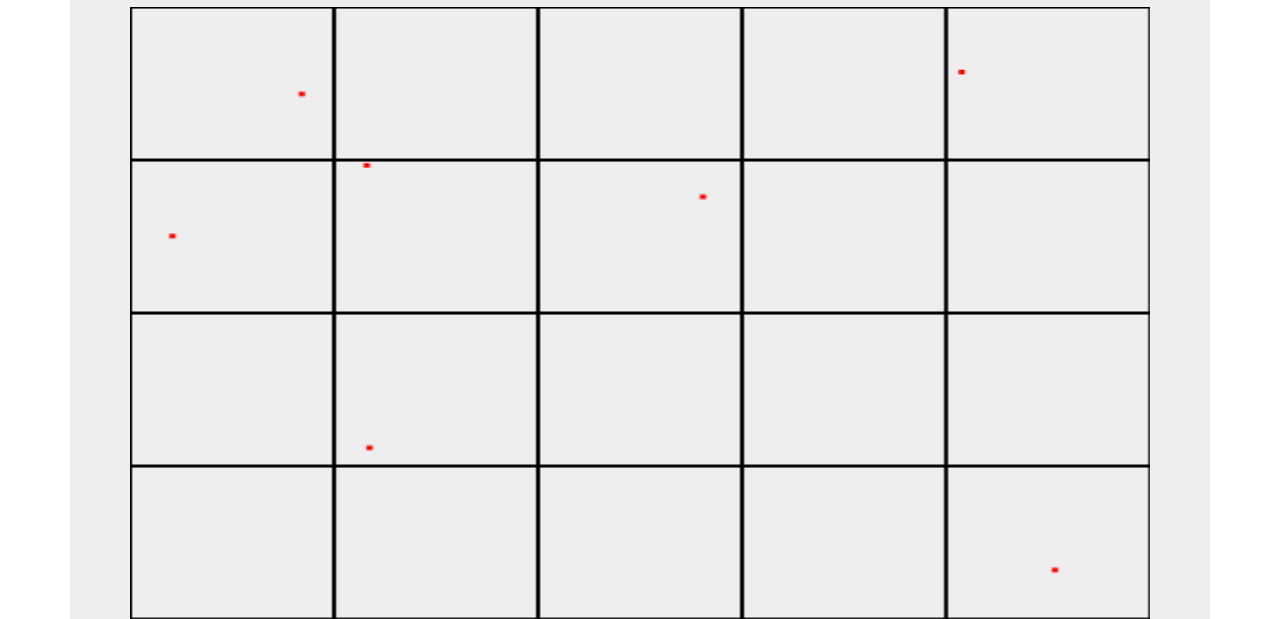
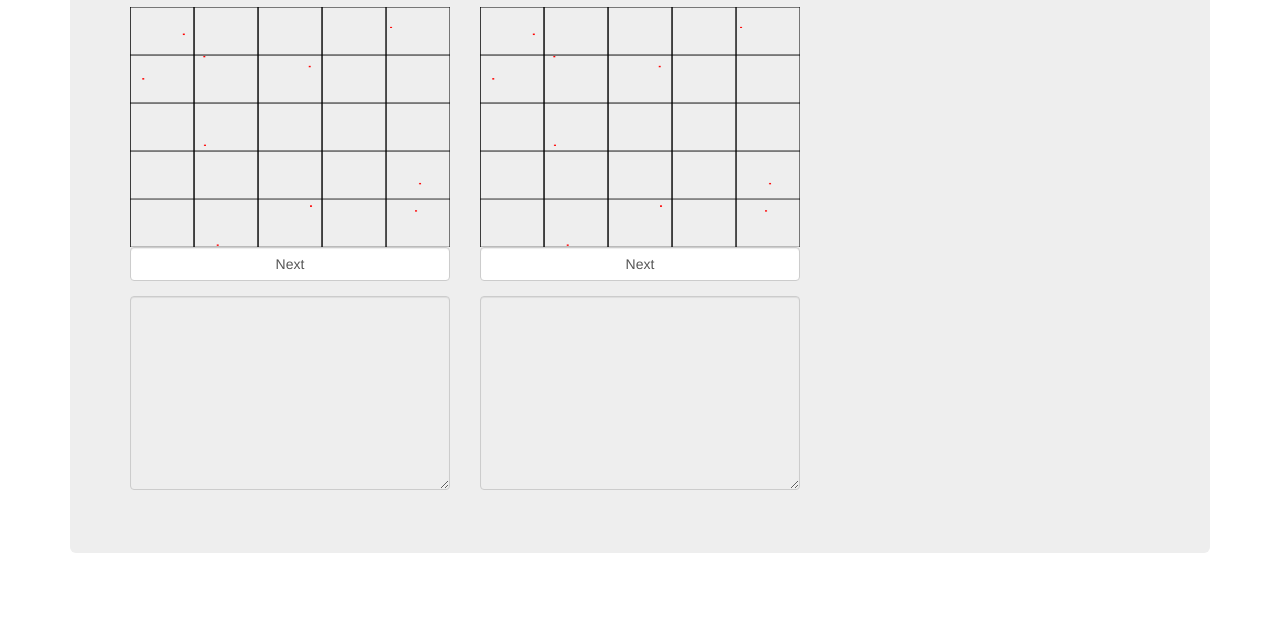
Before and after one commit to jaller94/algo-project, a plain HTML site: page index.html in a window 1280 px wide. Shown: the part 140-759 px from the top of the page. Drawn offline with Linux system fonts and the light colour scheme.

Commit message:
added another independent firefly simulation to the page

```diff
--- a/firedisplay.js
+++ b/firedisplay.js
@@ -11,7 +11,7 @@ class FireDisplay {
 	}
 
 	drawFirefly( x, y ) {
-		console.log("drawFirefly");
+		//console.log("drawFirefly");
 		var screen_x = (x+2.5) * 100;
 		var screen_y = (y+2.5) * 100;
 
@@ -20,7 +20,7 @@ class FireDisplay {
 	}
 
 	drawFireflies( fireflies ) {
-		console.log("drawFireflies");
+		//console.log("drawFireflies");
 		var self = this;
 
 		fireflies.forEach( function(fly) {
--- a/index.html
+++ b/index.html
@@ -1,5 +1,5 @@
 <!DOCTYPE html>
-<html>
+<html lang="en">
 <head>
 	<meta charset="UTF-8">
 	<title>Algo Project</title>
@@ -26,18 +26,30 @@
 
 	<div class="jumbotron">
 		<h1>Algo Project</h1>
-		<div class=".col-md-6">
-			<!--<div class="embed-responsive embed-responsive-4by3">
-				<div id="visualization" class="embed-responsive-item"></div>
-			</div>-->
-			<div class="embed-responsive embed-responsive-4by3">
-				<canvas id="canvas1" width="500" height="500" class="embed-responsive-item"></div>
+		<div class="row">
+			<div class="col-xs-12 col-sm-6 col-sm-4">
+				<!--<div class="embed-responsive embed-responsive-4by3">
+					<div id="visualization" class="embed-responsive-item"></div>
+				</div>-->
+				<div class="embed-responsive embed-responsive-4by3">
+					<canvas id="canvas1" width="500" height="500" class="embed-responsive-item"></div>
+				<div class="form-group">
+					<button class="form-control" type="button" onclick="nextStep();">Next</button>
+				</div>
+				<div class="form-group">
+					<textarea class="form-control" id="mytext1" rows="9" readonly="readonly"></textarea>
+				</div>
 			</div>
-			<p>
-				<button type="button" onclick="nextStep();">Next</button>
-			</p>
-			<textarea id="mytext" cols="70" rows="9" readonly="readonly"></textarea>
-		<div class=".col-md-6">
+			<div class="col-xs-12 col-sm-6 col-sm-4">
+				<div class="embed-responsive embed-responsive-4by3">
+					<canvas id="canvas2" width="500" height="500" class="embed-responsive-item"></div>
+				<div class="form-group">
+					<button class="form-control" type="button" onclick="nextStep();">Next</button>
+				</div>
+				<div class="form-group">
+					<textarea class="form-control" id="mytext2" rows="9" readonly="readonly"></textarea>
+				</div>
+			</div>
 		</div>
 	</div>
 
--- a/scripts.js
+++ b/scripts.js
@@ -12,7 +12,7 @@ function nextStep() {
 	levy2D( func, fireflies );
 	drawOnCanvas();
 
-	document.getElementById("mytext").value = JSON.stringify(fireflies);
+	//document.getElementById("mytext1").value = JSON.stringify(fireflies);
 }
 
 var func = function(x, y) {
@@ -26,3 +26,10 @@ var firedisplay = new FireDisplay( c );
 
 firedisplay.grid( );
 firedisplay.drawFireflies( fireflies );
+
+var fireflies2 = generateFireflies(10, -2.5, -2.5, 2.5, 2.5);
+var c2 = document.getElementById( "canvas2" );
+var firedisplay2 = new FireDisplay( c2 );
+
+firedisplay2.grid( );
+firedisplay2.drawFireflies( fireflies );
```
